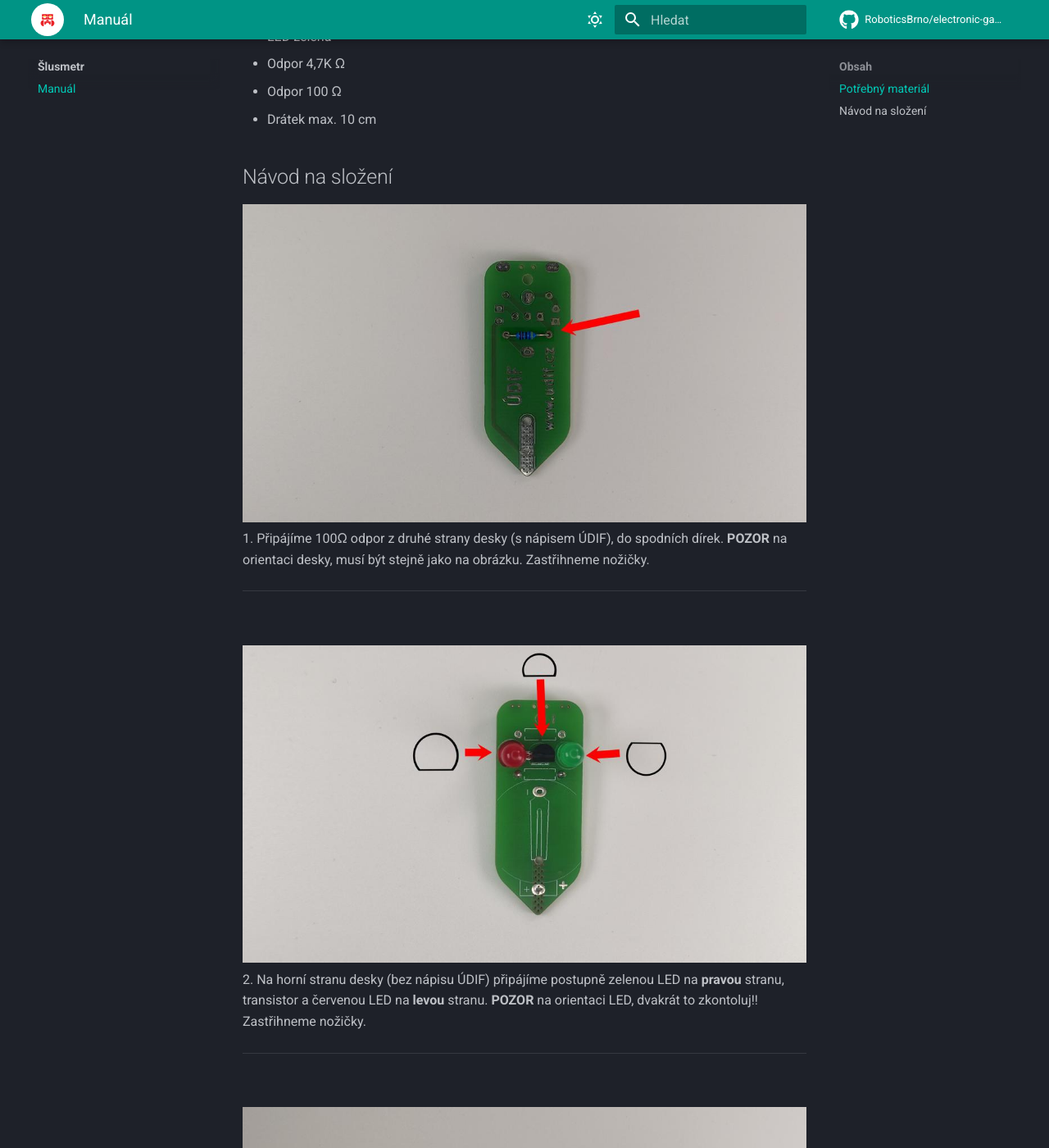
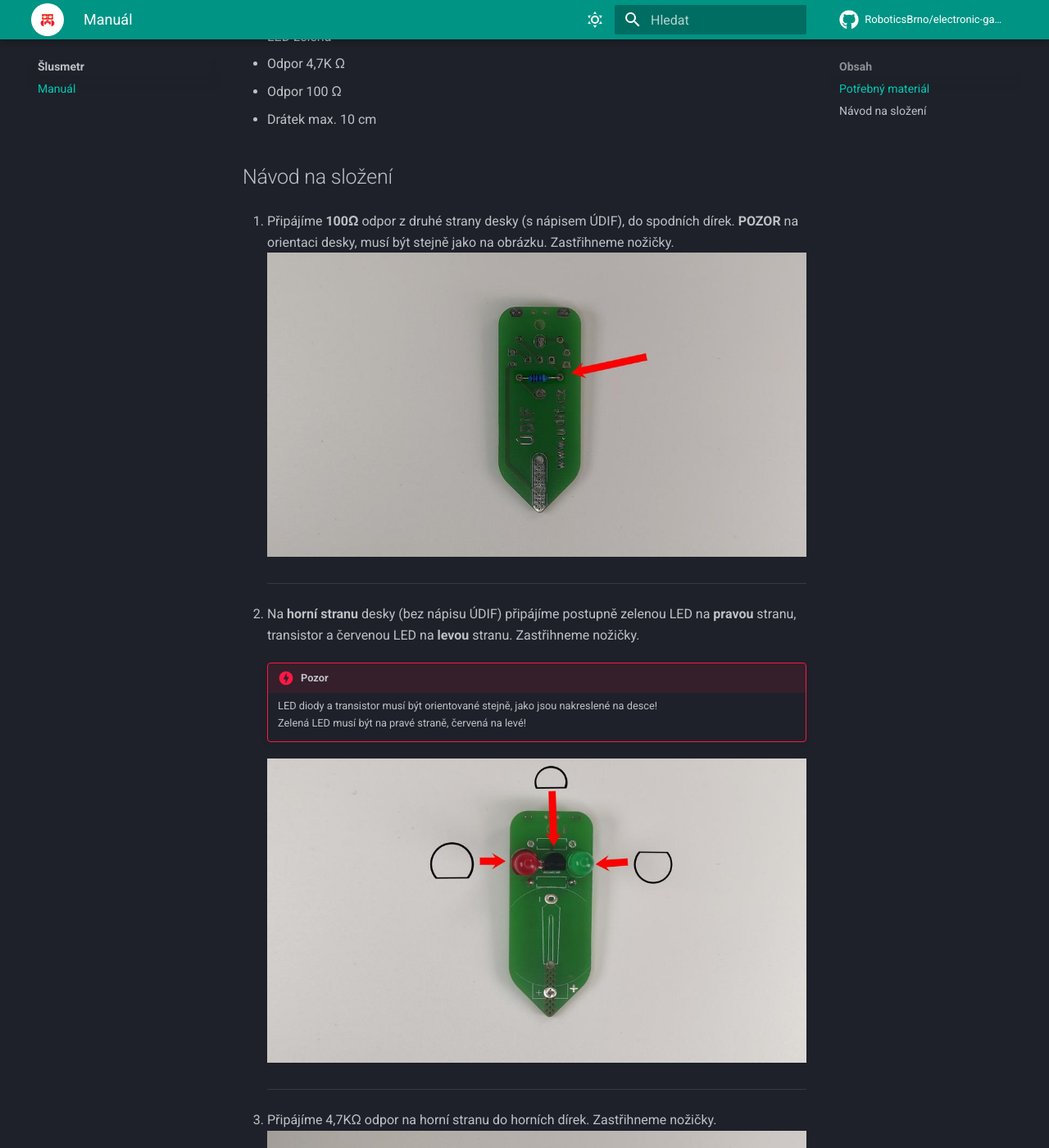
Before and after one commit to RoboticsBrno/electronic-gadgets, an MkDocs documentation site: the page built from gadgets/slusmetr/manual.md, in a window 1280 px wide and 1400 px high, scrolled down 314 px. Shown: the whole window at 82% size. Built offline with MkDocs 1.6.1 and Material for MkDocs 9.7.7, drawn with Linux system fonts in a browser that asks for light colours; comment, search, counter and statistics services are not loaded; some of the changed text lies outside the part shown.

Commit message:
Aktualizace manuálu šlusmetru

```diff
--- a/gadgets/slusmetr/manual.md
+++ b/gadgets/slusmetr/manual.md
@@ -9,25 +9,32 @@
 - Drátek max. 10 cm
 
 ## Návod na složení
-![Šlusmetr schéma](assets/navod1.jpg)
-1. Připájíme 100Ω odpor z druhé strany desky (s nápisem ÚDIF), do spodních dírek. **POZOR** na orientaci desky, musí být stejně jako na obrázku. Zastřihneme nožičky. <br>
-<hr>
-<br>
+1. Připájíme **100Ω** odpor z druhé strany desky (s nápisem ÚDIF), do spodních dírek. **POZOR** na orientaci desky, musí být stejně jako na obrázku. Zastřihneme nožičky. <br>
+    ![Připájení 100Ω odporu](assets/navod1.jpg)
+    <hr>
 
-![Šlusmetr schéma](assets/navod2.jpg)
-2. Na horní stranu desky (bez nápisu ÚDIF) připájíme postupně zelenou LED na **pravou** stranu, transistor a červenou LED na **levou** stranu. **POZOR** na orientaci LED, dvakrát to zkontoluj!! Zastřihneme nožičky. <br>
-<hr>
-<br>
+2. Na **horní stranu** desky (bez nápisu ÚDIF) připájíme postupně zelenou LED na **pravou** stranu, transistor a červenou LED na **levou** stranu. Zastřihneme nožičky. <br>
 
-![Šlusmetr schéma](assets/navod3.jpg)
-3. Připájíme 4.7KΩ odpor na horní stranu do horních dírek. Zastřihneme nožičky. <br>
-<hr>
-<br>
+    !!! Pozor danger
+        LED diody a transistor musí být orientované stejně, jako jsou nakreslené na desce!<br>
+        Zelená LED musí být na pravé straně, červená na levé!
 
-![Šlusmetr schéma](assets/navod4.jpg)
+    ![Přidání diod a transistorů](assets/navod2.jpg)
+    <hr>
+
+3. Připájíme 4,7KΩ odpor na horní stranu do horních dírek. Zastřihneme nožičky. <br>
+    ![Připájení odporu 4,7KΩ](assets/navod3.jpg)
+    <hr>
+
 4. Na horní stranu připájíme držák na baterku. Otočení podle nákresu na desce. <br>
-<hr>
-<br>
 
-![Šlusmetr schéma](assets/navod5.jpg)
+    !!! Pozor danger
+        U držáku záleží na orientaci!
+
+    ![Připevnění držáku na baterky](assets/navod4.jpg)
+    <hr>
+
 5. Protáhneme drátek skrz vyznačenou dírku a připájíme na kontakt.
+    ![Připojení drátku](assets/navod5.jpg)
+
+6. Užíváme si funkčního šlusmetru!
```
